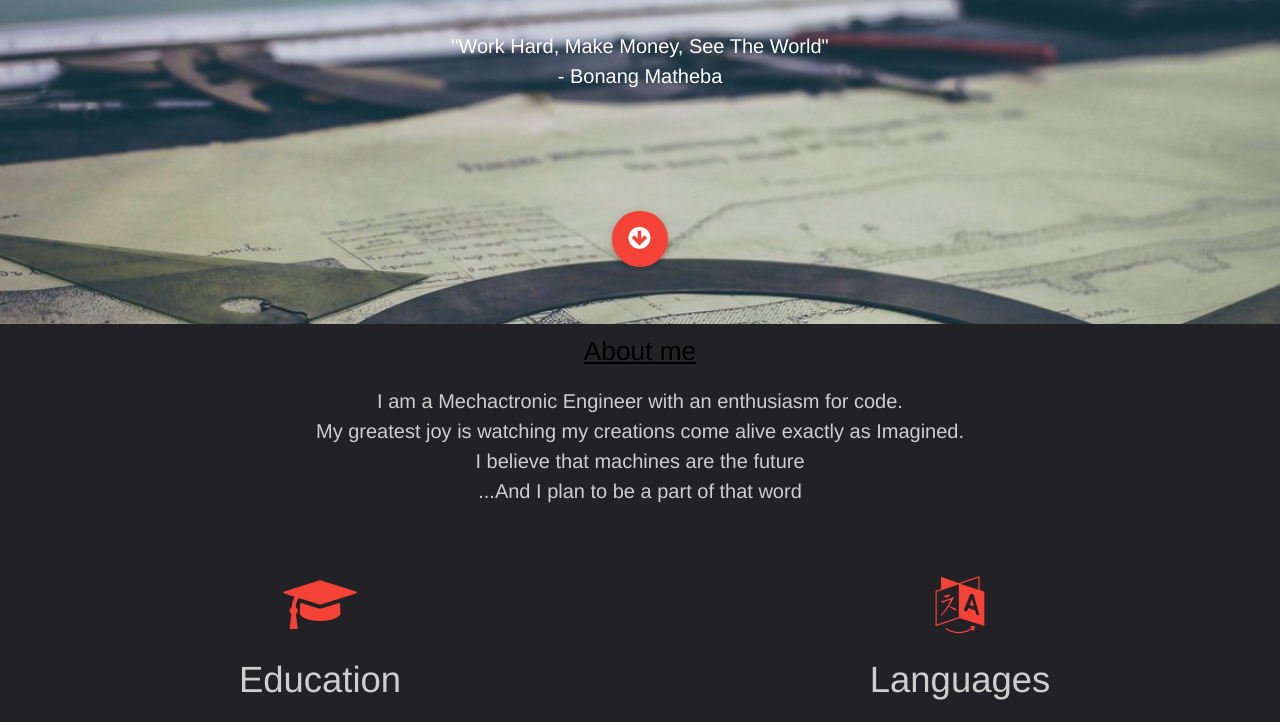
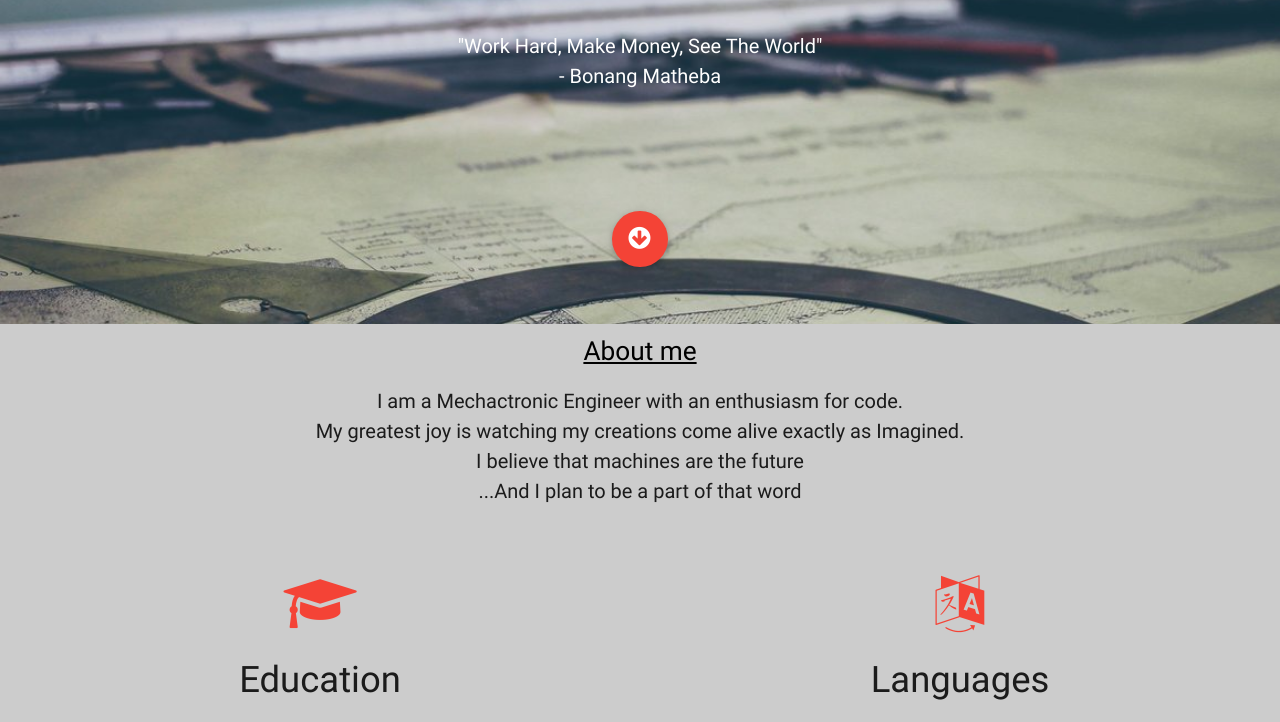
Before and after one commit to Osuka-Andala/Osuka-Andala.github.io, a plain HTML site: page index.html in a window 1280 px wide. Shown: the part 340-1062 px from the top of the page. Drawn offline with nearby package versions, Linux system fonts and the light colour scheme; files whose address does not match are found by name.

Commit message:
Removed body styles

```diff
--- a/ZoomSlider/css/demo.css
+++ b/ZoomSlider/css/demo.css
@@ -48,9 +48,9 @@ html {
 
 /* Main styles */
 body {
-	font-family: "Avenir", 'Helvetica Neue', 'Lato', 'Segoe UI', Helvetica, Arial, sans-serif;
+	/*font-family: "Avenir", 'Helvetica Neue', 'Lato', 'Segoe UI', Helvetica, Arial, sans-serif;
 	color: #CECECE;
-	background: #222125;
+	background: #222125;*/
 	-webkit-font-smoothing: antialiased;
 	-moz-osx-font-smoothing: grayscale;
 }
```
